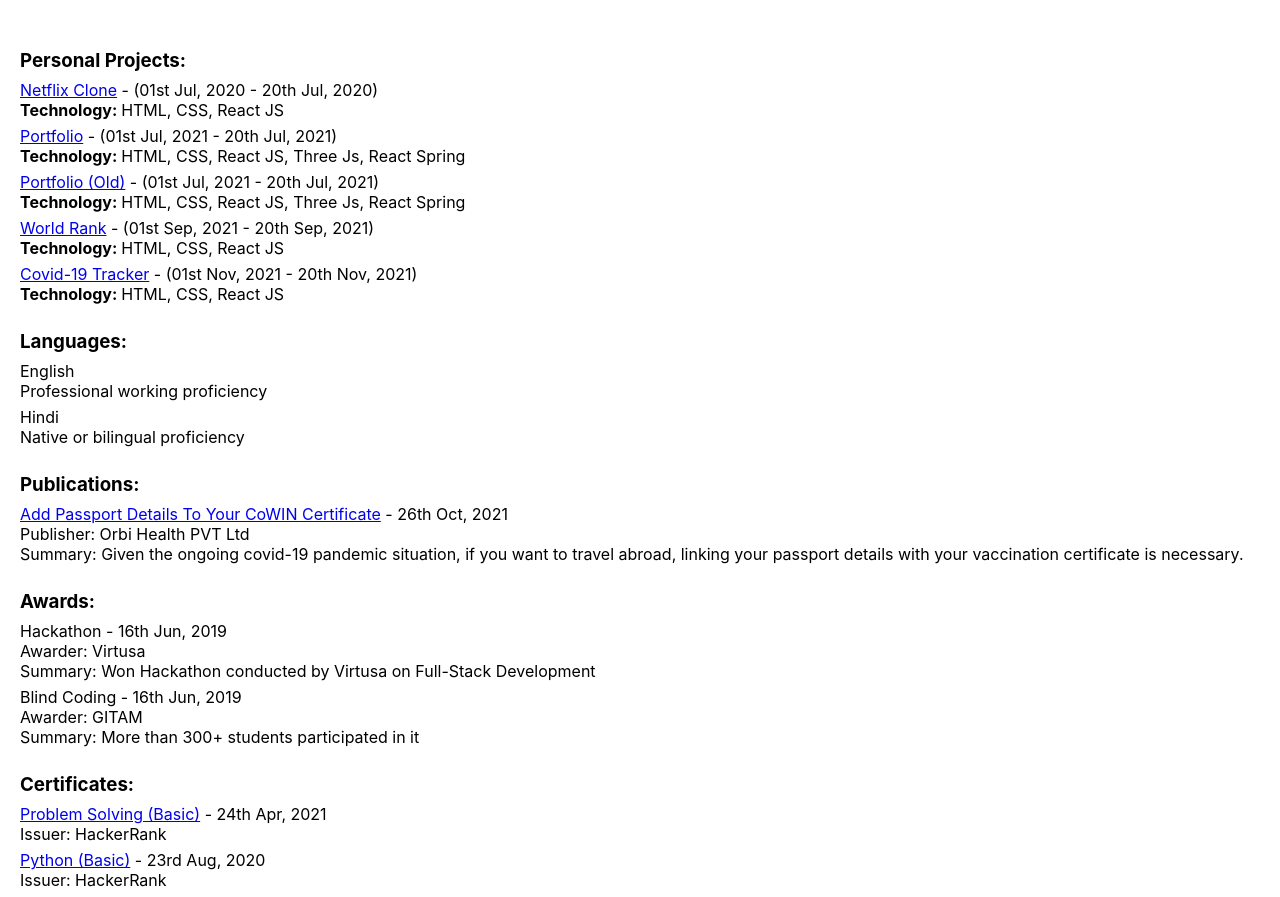
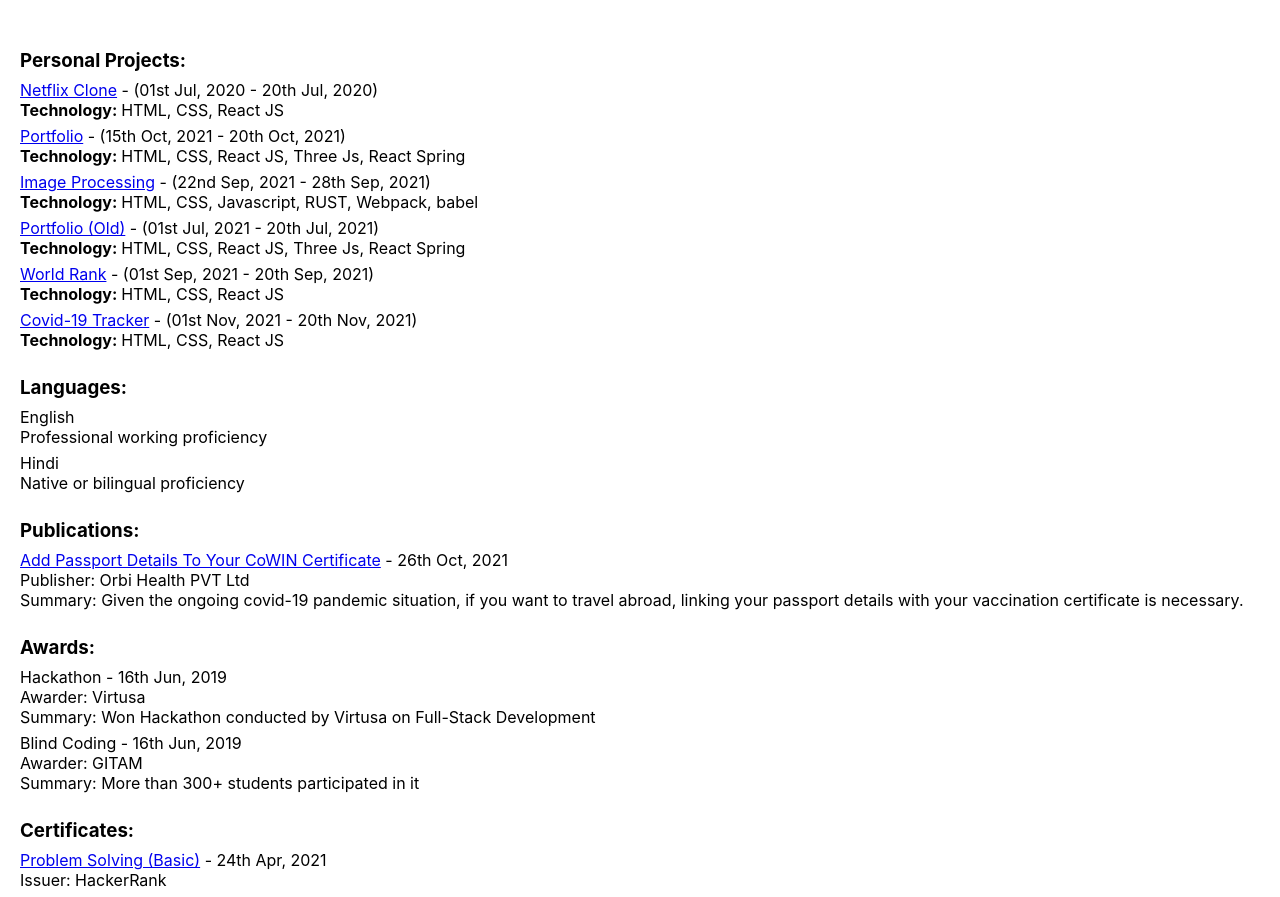
Before and after one commit to ChiragKushwaha/resume, a Next.js app: page / in a window 1280 px wide. Shown: the part 1628-2525 px from the top of the page. Built offline with nearby package versions, Linux system fonts and the light colour scheme.

Commit message:
rust project updated

```diff
--- a/src/pages/index.tsx
+++ b/src/pages/index.tsx
@@ -217,9 +217,21 @@
     about: 'Welcomes people who visits it and contains my social media links and resume link.',
     highlights: ['Self Made'],
     technology: ['HTML', 'CSS', 'React JS', 'Three Js', 'React Spring'],
-    startDate: '2021-07-01',
-    endDate: '2021-07-20',
+    startDate: '2021-10-15',
+    endDate: '2021-10-20',
     url: 'https://mr-chirag.web.app/',
+    entity: 'Entity',
+    type: 'application'
+  },
+  {
+    name: 'Image Processing',
+    about:
+      'It`s a webapp that use rust compiled binaries to process the image. Processing the image with Javascript puts a load on the main thread, instead rust takes care of processing the image, it uses cpu of the machine and provide the output back to the javascript thread as a stream of data. which is then displayed to the screen by javascript.',
+    highlights: ['Self Made'],
+    technology: ['HTML', 'CSS', 'Javascript', 'RUST', 'Webpack', 'babel'],
+    startDate: '2021-09-22',
+    endDate: '2021-09-28',
+    url: 'https://rust-wasm-henna.vercel.app/',
     entity: 'Entity',
     type: 'application'
   },
```
